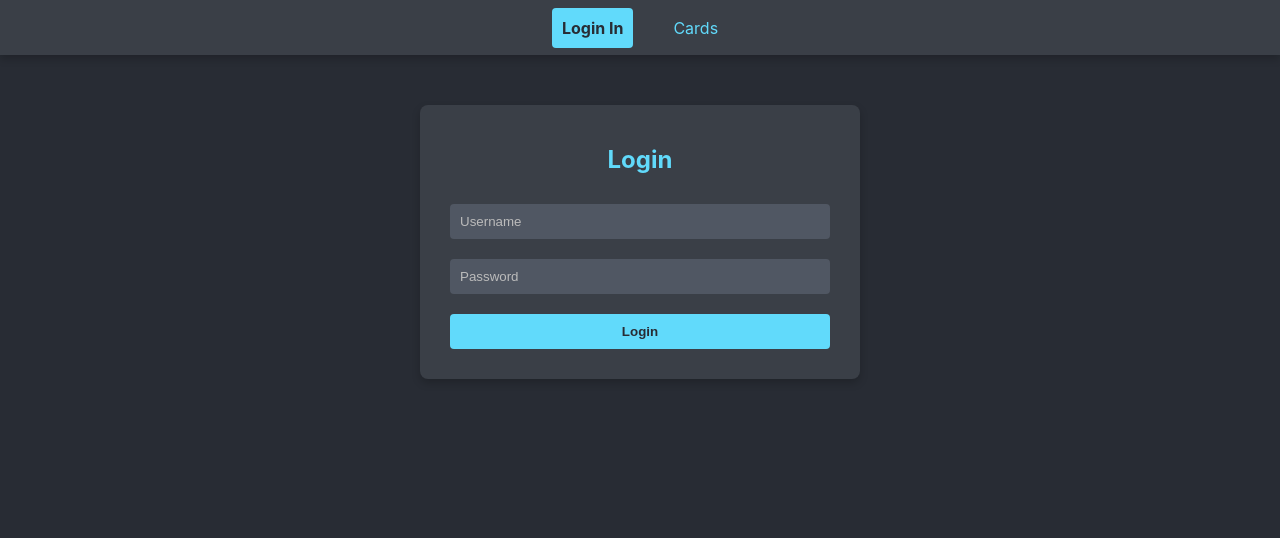
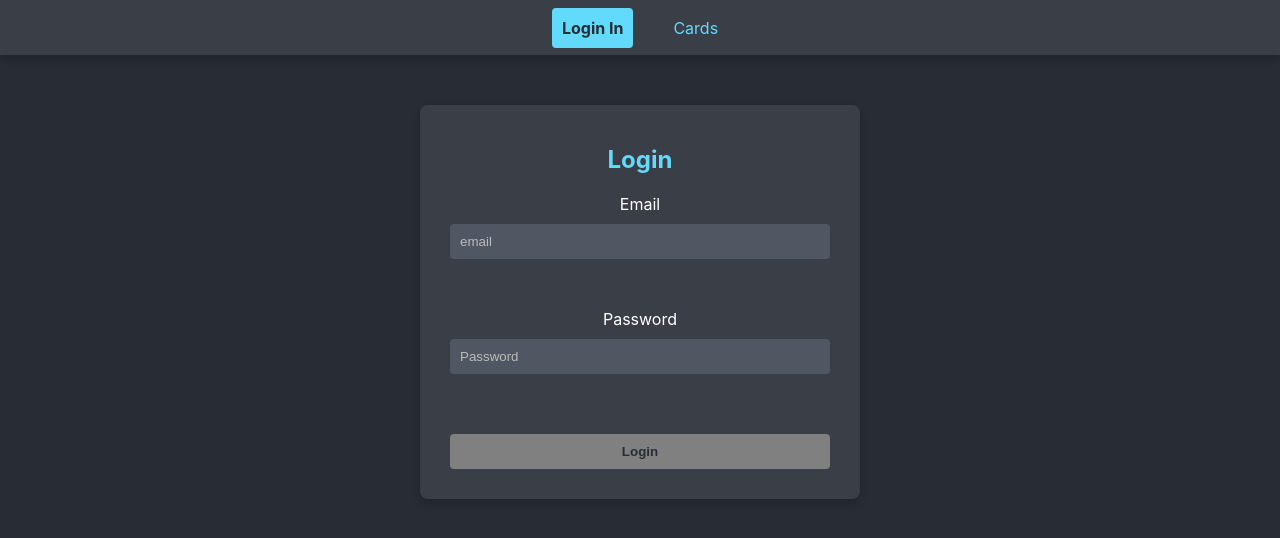
Before and after one commit to mishanya1111/ReactMG, a React (Create React App) app: page /login in a window 1280 px wide. Shown: the top 538 px of the page. Built offline with nearby package versions, Linux system fonts and the light colour scheme; no server answers.

Commit message:
fix: fix disabled in submit buttom feat: add label in customInput

```diff
--- a/package.json
+++ b/package.json
@@ -11,7 +11,7 @@
     "prop-types": "^15.8.1",
     "react": "^18.3.1",
     "react-dom": "^18.3.1",
-    "react-icons": "^5.3.0",
+    "react-icons": "^5.4.0",
     "react-router-dom": "^6.28.0",
     "react-scripts": "5.0.1",
     "styled-components": "^6.1.13",
--- a/src/Pages/LoginPage.js
+++ b/src/Pages/LoginPage.js
@@ -45,15 +45,20 @@ function LoginPage() {
             <h2>Login</h2>
             <form onSubmit={handleSubmit} id="login-form">
                 <CustomInput
+                    name='Email'
+                    //id='email'
                     type="text"
-                    placeholder="Username"
+                    placeholder="email"
                     value={values.username}
                     error={errors.username}
                     onChange={(e) => handleChange("username", e.target.value)}
                     onBlur={() => handleBlur("username")}
+
                 />
 
                 <CustomInput
+                    name='Password'
+                    //id='password'
                     type="password"
                     placeholder="Password"
                     error={errors.password}
@@ -63,7 +68,7 @@ function LoginPage() {
 
                 />
 
-                <button type="submit" disabled={!isValid}>
+                <button disabled={!isValid} type="submit" className={isValid ? '' : 'login-button' } >
                     Login
                 </button>
             </form>
--- a/src/first.css
+++ b/src/first.css
@@ -177,8 +177,14 @@ body {
     margin: 10px 0;
 }
 
-#login-form button:hover {
+#login-form .login-button:hover {
     background-color: #3a8dca;
+}
+#login-form .login-button {
+    background-color: grey;
+}
+#login-form .error-message{
+    height: 40px;
 }
 
 .not-found-container {
--- a/src/hooks/useFormValidation.js
+++ b/src/hooks/useFormValidation.js
@@ -1,9 +1,10 @@
-import { useState } from "react";
+import { useState} from "react";
 
 const useFormValidation = (initialValues, validations) => {
     const [values, setValues] = useState(initialValues);
     const [errors, setErrors] = useState({});
     const [isTouched, setIsTouched] = useState({});
+
 
     const validateField = (field, value) => {
         const validation = validations[field];
@@ -27,7 +28,9 @@ const useFormValidation = (initialValues, validations) => {
     };
 
     const isValid = Object.values(errors).every((error) => error === "") &&
-        Object.keys(validations).every((field) => values[field]);
+        Object.keys(validations).every((field) => values[field]) &&
+        (Object.keys(isTouched).length === Object.keys(values).length);
+
 
     return {
         values,
@@ -35,6 +38,7 @@ const useFormValidation = (initialValues, validations) => {
         isValid,
         handleChange,
         handleBlur,
+
     };
 };
 
--- a/src/сomponents/CustomInput.js
+++ b/src/сomponents/CustomInput.js
@@ -1,17 +1,19 @@
 import React from "react";
 
-const CustomInput = ({
+const CustomInput = ({name,
                                  type,
                                  placeholder, error, ...props
                              }) => {
     return (
         <div className="input-with-validation">
+            <label htmlFor={name}> {name}</label>
             <input
+                name={name}
                 type={type}
                 placeholder={placeholder}
                 {...props}
             />
-            {error && <span className="error-message">{error}</span>}
+            <div className="error-message">{error ? error : '' }</div>
         </div>
     );
 };
```
Also changed, not shown: 1 other file (tests, documents, lock files or other folders).
